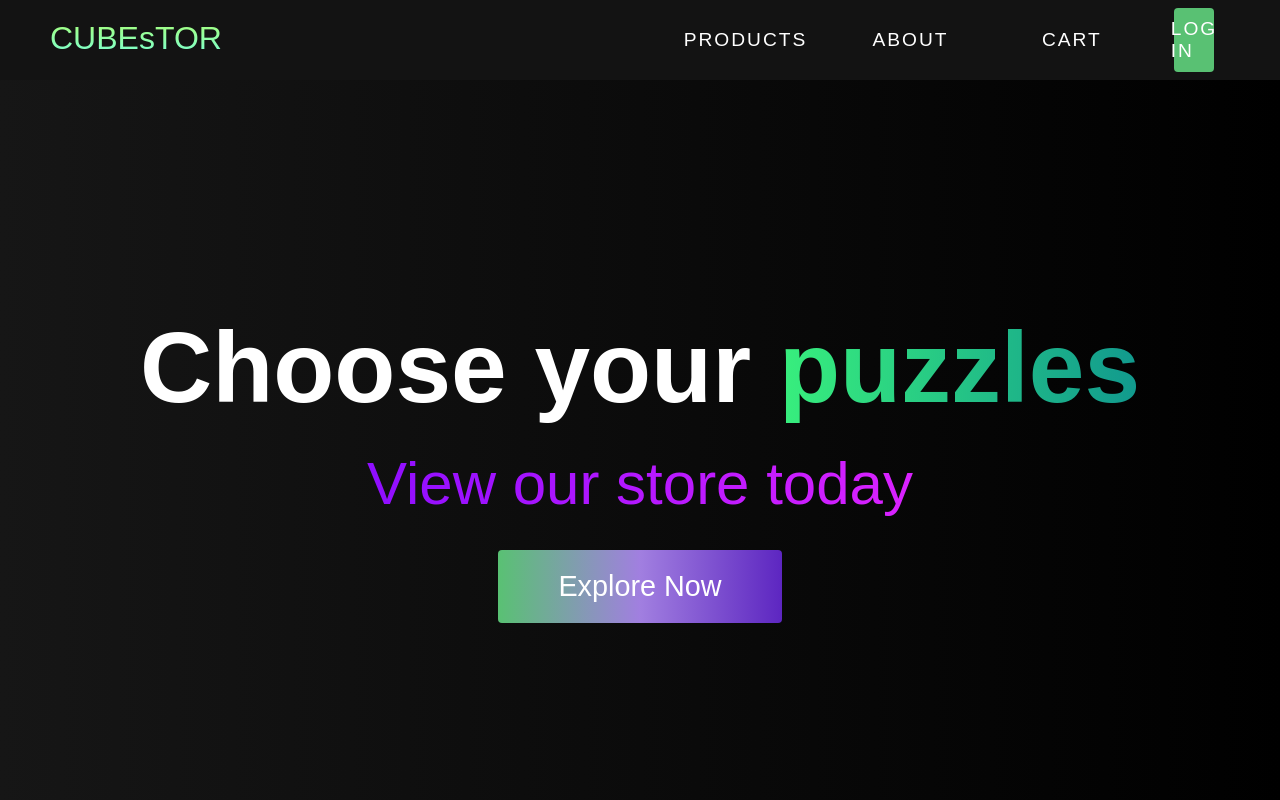
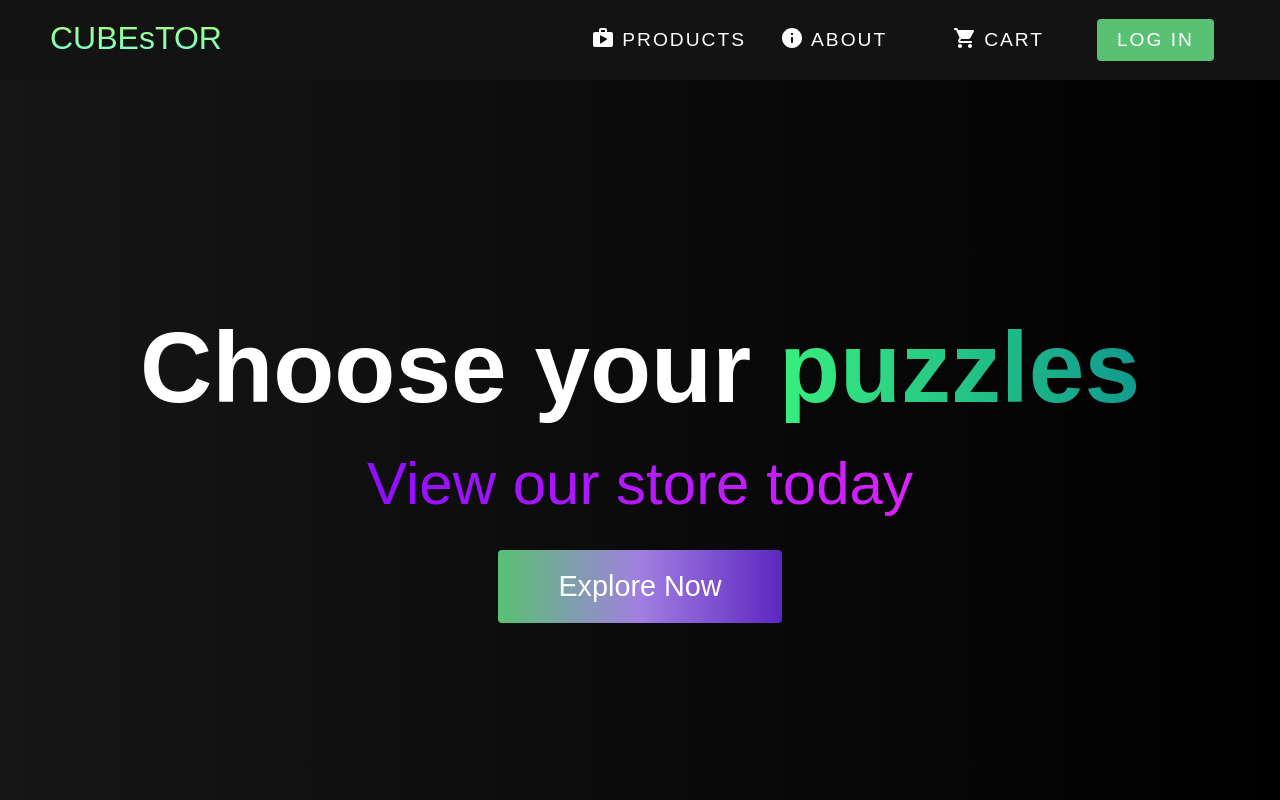
Before and after one commit to benrafalski/cube-shop, a React (Create React App) app in the folder client/: page / in a window 1280 px wide. Shown: the top 800 px of the page. Built offline with nearby package versions, Linux system fonts and the light colour scheme.

Commit message:
navbar updates

```diff
--- a/client/src/components/Navbar.js
+++ b/client/src/components/Navbar.js
@@ -3,6 +3,9 @@ import { Link, useHistory } from 'react-router-dom'
 import { useStateValue } from '../StateProvider'
 import styled from 'styled-components'
 import { useEffect, useState } from 'react'
+import ShopRoundedIcon from '@material-ui/icons/ShopRounded';
+import ShoppingCartRoundedIcon from '@material-ui/icons/ShoppingCartRounded';
+import InfoRoundedIcon from '@material-ui/icons/InfoRounded';
 
 const Navbar = ({ setCurrentUser }) => {
     const history = useHistory()
@@ -78,17 +81,17 @@ const Navbar = ({ setCurrentUser }) => {
                         <Menu>
                             <NavItem>
                                 <Link to='/categories' style={{ textDecoration:'none' }}>
-                                    <Links>Products</Links>
+                                    <Links><ShopRoundedIcon style={{  marginBottom: '4px' }}/>&nbsp;Products</Links>
                                 </Link>
                             </NavItem>
                             <NavItem>
                                 <Link to='/about' style={{ textDecoration:'none' }}>
-                                    <Links>About</Links>
+                                    <Links><InfoRoundedIcon style={{ marginBottom: '4px' }}/>&nbsp;About</Links>
                                 </Link>
                             </NavItem>
                             <NavItem>
                                 <Link to='/cart' style={{ textDecoration:'none' }}>
-                                    <Links>Cart&nbsp;{cart.length > 0 && (<CartSize>&nbsp;{cart.length}&nbsp;</CartSize>)}</Links>
+                                    <Links><ShoppingCartRoundedIcon style={{ marginBottom: '4px' }}/>{cart.length > 0 && (<CartSize>{cart.length}</CartSize>)}&nbsp;Cart</Links>
                                 </Link>
                             </NavItem>
                             <NavButton>
@@ -320,10 +323,40 @@ const Links = styled.span`
     letter-spacing: 2px;
 	height: 100%;
 	transition: all 0.3s ease;
+    position: relative;
+
+    &:before{
+        background-color: #9518fc;
+        border-radius: 0px 0px 4px 4px;
+        bottom: 0px;
+        content: '';
+        height: 2px;
+        left: 0px;
+        opacity: 0;
+        position: absolute;
+        right: 0px;
+        transform-origin: left center;
+        transform: scaleX(0);
+        transition: all 250ms cubic-bezier(0.25, 0.46, 0.45, 0.94) 0s;
+        visibility: hidden;
+        width: 100%;
+    }
 
     &:hover{
         color: #9518fc;
         transition: all 0.3s ease;
+
+        span {
+            color: #9518fc;
+            transition: all 0.3s ease;
+        }
+
+        &:before{
+            color: #9518fc;
+            transform: scaleX(1);
+            visibility: visible;
+            opacity: 1 !important;
+        }
     }
 
     @media screen and (max-width: 960px){
@@ -334,13 +367,12 @@ const Links = styled.span`
     }
 `;
 
-const CartSize = styled.div`
-    background-color: #a8ff78;
-	background-image: linear-gradient(to top, #78ffd6 0%, #a8ff78 100%);
-	background-size: 100%;
-	color: #333333;
-	border-radius: 10000px;
-	text-align: center;
+const CartSize = styled.span`
+    position: relative;
+    font-size: 18px;
+    top: -18px;
+    left: -17px;
+	color: #fff;
 `;
 const NavButton = styled.li`
     display: flex;
@@ -360,7 +392,7 @@ const LinkButton = styled.span`
 	text-decoration: none;
 	padding: 10px 20px;
 	height: 100%;
-	width: 10px;
+	width: 100%;
 	border: none;
 	outline: none;
     text-transform: uppercase;
```
